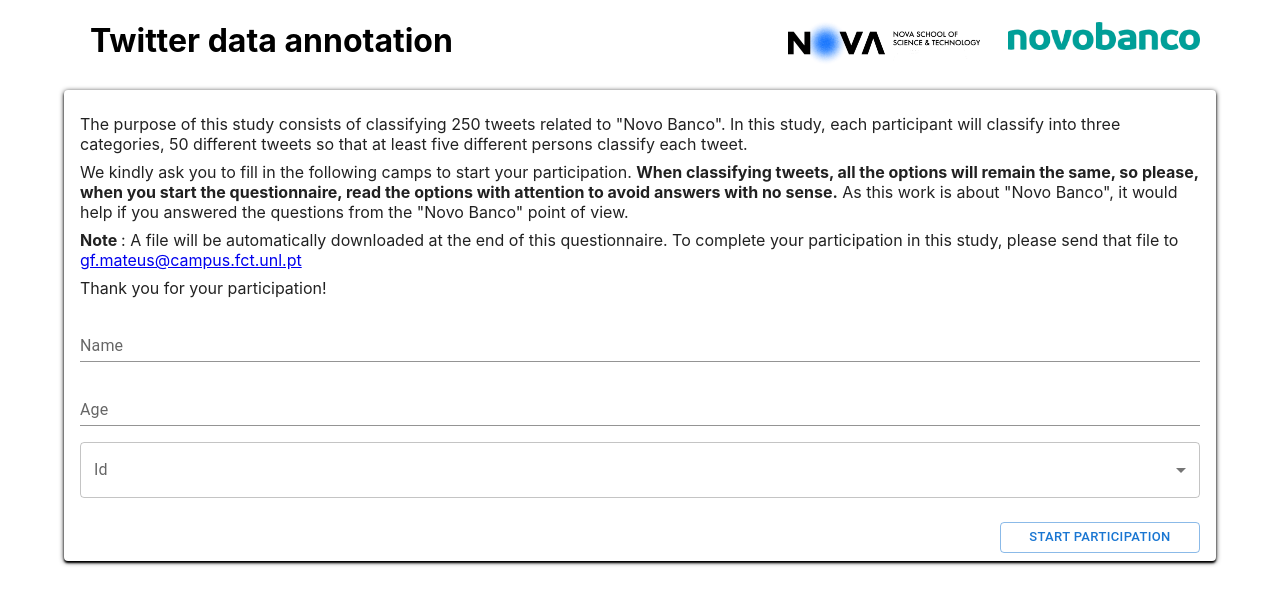
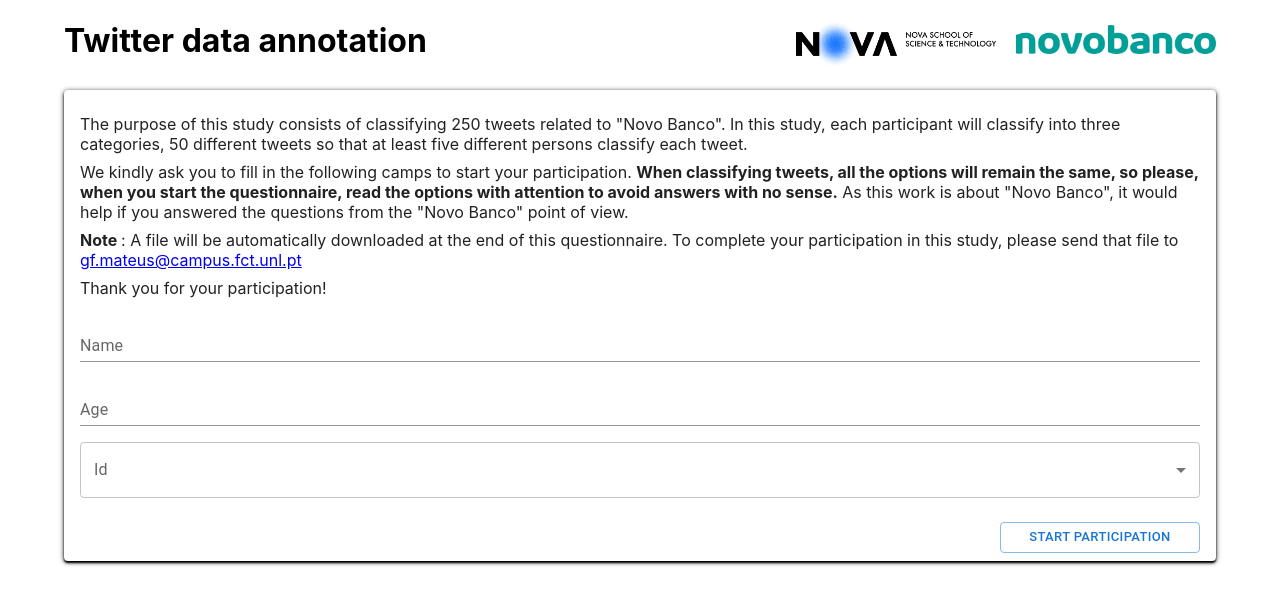
Before and after one commit to gfMateus99/novobanco-survey, a React (Create React App) app: page / in a window 1280 px wide. Shown: the top 604 px of the page. Built offline with nearby package versions, Linux system fonts and the light colour scheme.

Commit message:
app123d1dddd

```diff
--- a/src/App.js
+++ b/src/App.js
@@ -83,9 +83,18 @@
   return (
     <div className="App">
 
-      <h1 style={{marginBottom:30, textAlign:"left", marginLeft:90}}>Twitter data annotation</h1>
-      <img style={{width:"15%", position:"absolute", top:20, right:300}} src={logo} alt="Logo" />
-      <img style={{width:"15%",position:"absolute", top:22, right:80}} src={novobanco} alt="Logo" />
+      <h1 style={{marginBottom:30, textAlign:"left", marginLeft:"5%"}}>Twitter data annotation</h1>
+
+      <div style={{display:"flex",width:420, height:50, position:"absolute", top:20, right:"5%"}} >
+        <div style={{width:"50%"}}>
+        <img style={{width:"100%"}} src={logo} alt="Logo" />
+
+        </div>
+        <div style={{width:"50%", marginTop:5, marginLeft:20}}>
+          <img style={{width:"100%"}} src={novobanco} alt="Logo" />
+
+        </div>
+      </div>
 
 
       {initial ?
```
